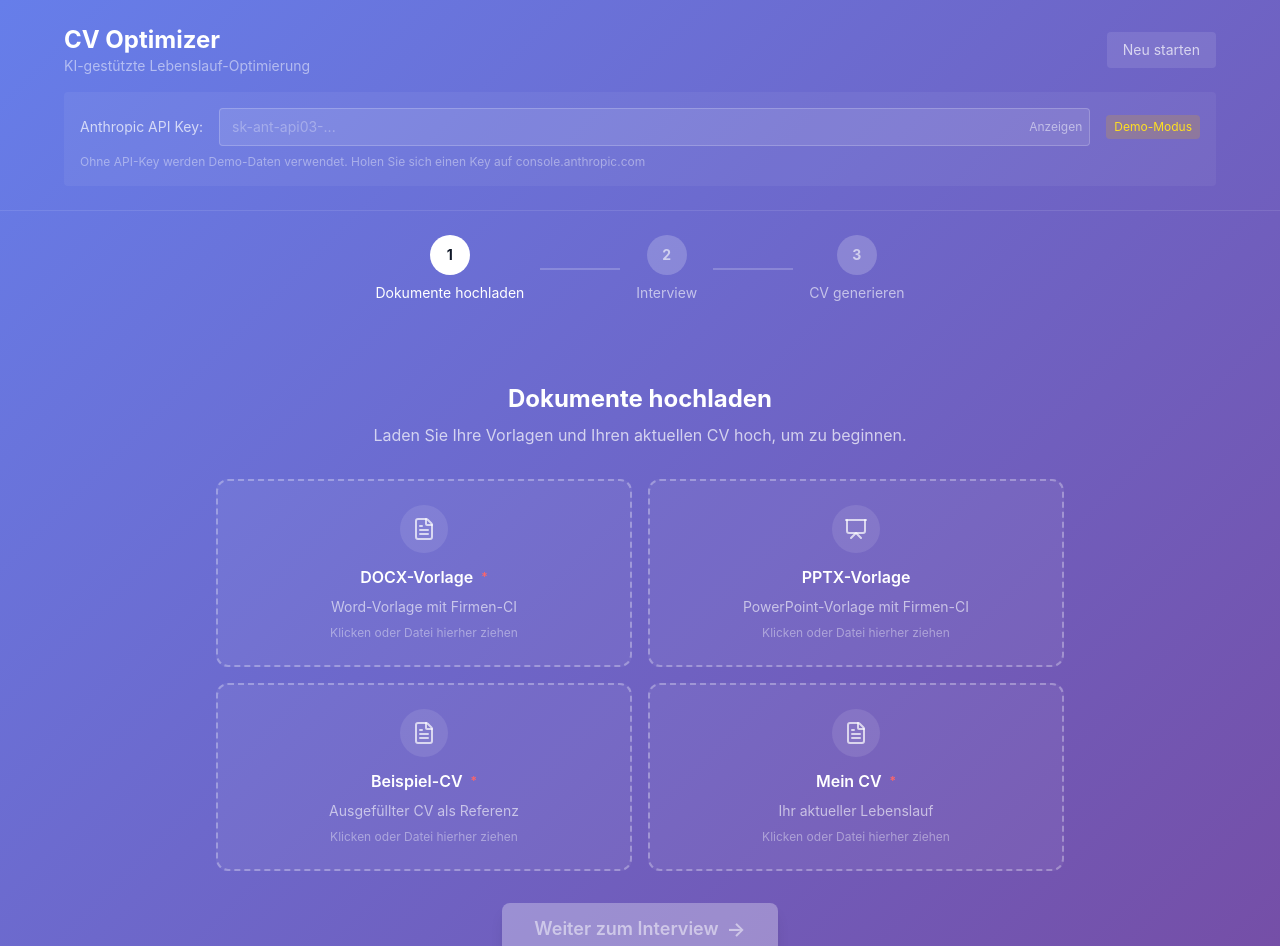
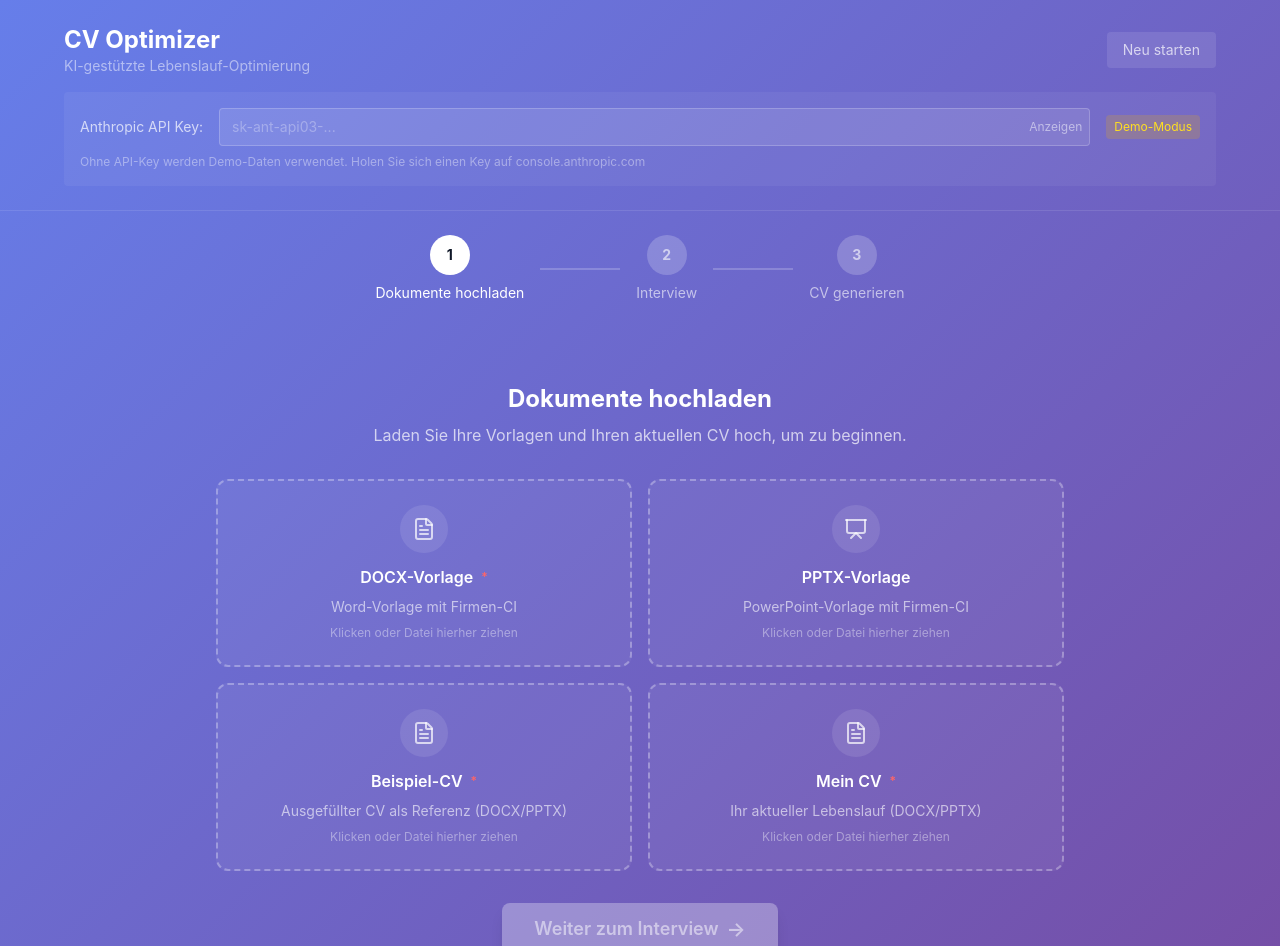
Before and after one commit to brenneisen-e/cvtool, a React (Vite) app: page / in a window 1280 px wide. Shown: the top 946 px of the page. Built offline with nearby package versions, Linux system fonts and the light colour scheme.

Commit message:
feat: Add PPTX support for example CV and my CV uploads

```diff
--- a/src/components/FileUploader.tsx
+++ b/src/components/FileUploader.tsx
@@ -52,9 +52,10 @@ const categories: FileCategoryConfig[] = [
   {
     id: 'example-cv',
     title: 'Beispiel-CV',
-    description: 'Ausgefüllter CV als Referenz',
+    description: 'Ausgefüllter CV als Referenz (DOCX/PPTX)',
     accept: {
       'application/vnd.openxmlformats-officedocument.wordprocessingml.document': ['.docx'],
+      'application/vnd.openxmlformats-officedocument.presentationml.presentation': ['.pptx'],
       'application/pdf': ['.pdf'],
       'text/plain': ['.txt'],
     },
@@ -64,9 +65,10 @@ const categories: FileCategoryConfig[] = [
   {
     id: 'my-cv',
     title: 'Mein CV',
-    description: 'Ihr aktueller Lebenslauf',
+    description: 'Ihr aktueller Lebenslauf (DOCX/PPTX)',
     accept: {
       'application/vnd.openxmlformats-officedocument.wordprocessingml.document': ['.docx'],
+      'application/vnd.openxmlformats-officedocument.presentationml.presentation': ['.pptx'],
       'application/pdf': ['.pdf'],
       'text/plain': ['.txt'],
     },
```
